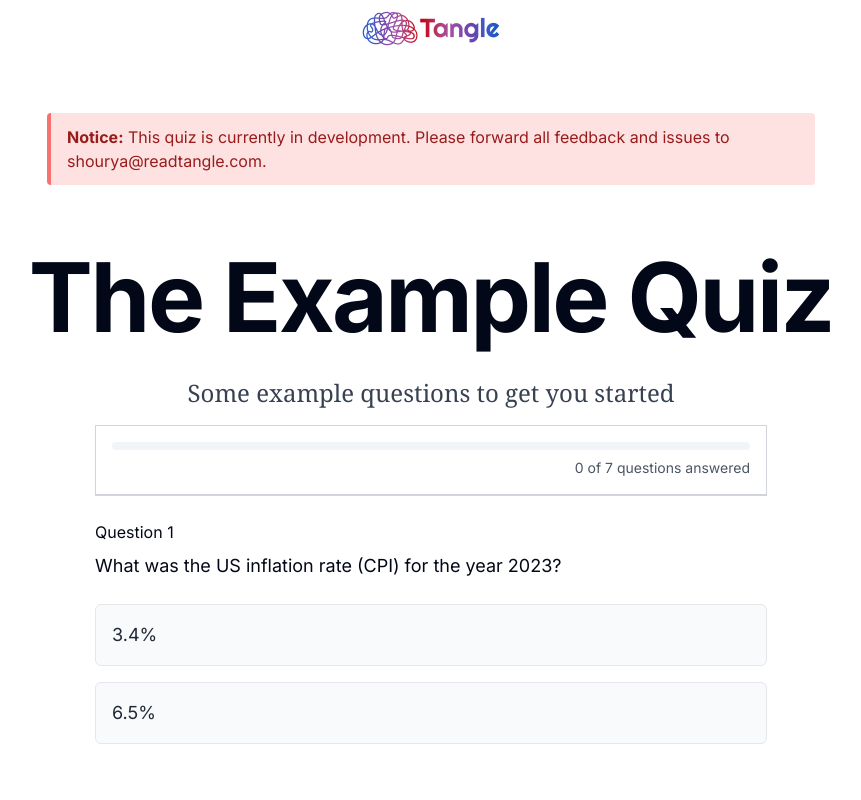
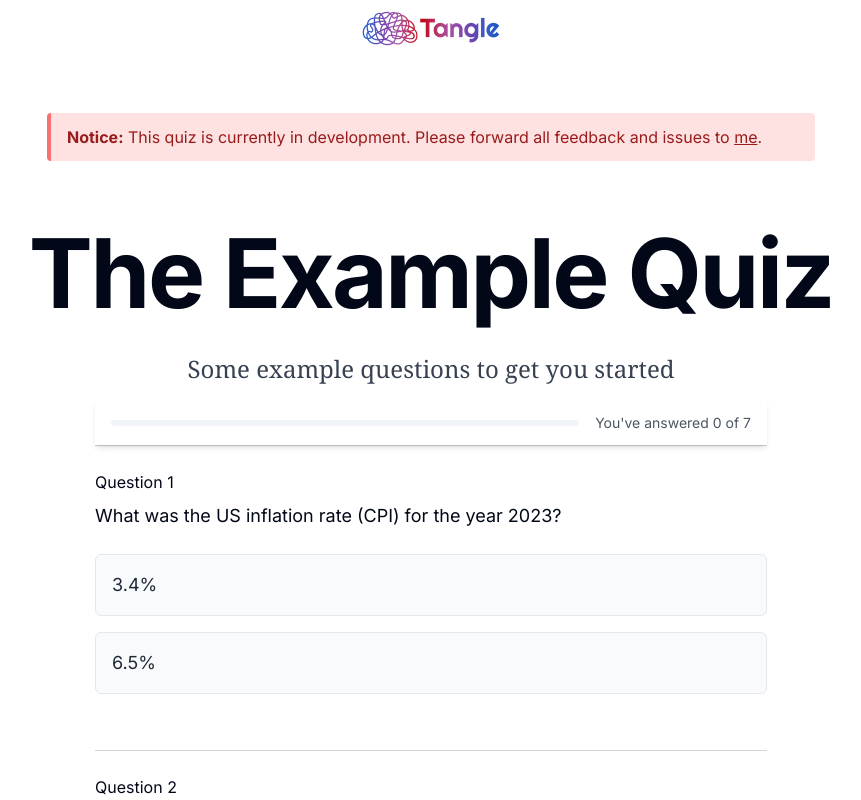
Before and after one commit to sjnaik02/tangle-quiz, a Next.js app: page /example in a window 1280 px wide. Shown: the top 800 px of the page, without its empty margins (209-1070 px from the left). Built offline with nearby package versions, Linux system fonts and the light colour scheme.

Commit message:
minor styling improvements

```diff
--- a/app/BetaCallout.js
+++ b/app/BetaCallout.js
@@ -3,14 +3,22 @@ import React from "react";
 const BetaCallout = () => {
   return (
     <div
-      className="bg-red-100 border-l-4 border-l-red-400 text-red-800 px-4 py-3 rounded relative max-w-3xl mx-auto mt-8"
+      className="relative mx-auto mt-8 w-full max-w-3xl rounded border-l-4 border-l-red-400 bg-red-100 px-4 py-3 text-base text-red-800"
       role="alert"
     >
       <strong className="font-bold">Notice:</strong>
       <span className="block sm:inline">
         {" "}
         This quiz is currently in development. Please forward all feedback and
-        issues to shourya@readtangle.com.
+        issues to{" "}
+        <a
+          href="mailto:shourya@readtangle.com"
+          target="_blank"
+          className="underline"
+        >
+          me
+        </a>
+        .
       </span>
     </div>
   );
--- a/app/ProgressBar.js
+++ b/app/ProgressBar.js
@@ -3,9 +3,13 @@ import React from "react";
 import { Progress } from "@/components/ui/progress";
 
 const ProgressBar = ({ answered, total }) => (
-  <div className="sticky top-0 bg-white p-4 z-10 border border-gray-300">
-    <Progress value={(answered / total) * 100} className="h-2" />
-    <p className="text-sm text-gray-600 mt-2 text-right">{`${answered} of ${total} questions answered`}</p>
+  <div className="sticky top-0 z-10 bg-white px-3 py-3 shadow-md sm:px-4">
+    <div className="flex items-center justify-between">
+      <div className="mr-4 w-full">
+        <Progress value={(answered / total) * 100} className="h-1.5" />
+      </div>
+      <p className="whitespace-nowrap text-xs text-gray-600 sm:text-sm">{`You've answered ${answered} of ${total}`}</p>
+    </div>
   </div>
 );
 
--- a/package.json
+++ b/package.json
@@ -23,6 +23,8 @@
   },
   "devDependencies": {
     "postcss": "^8",
+    "prettier": "^3.3.3",
+    "prettier-plugin-tailwindcss": "^0.6.6",
     "tailwindcss": "^3.4.1"
   }
 }
```
Also changed, not shown: 2 other files (tests, documents, lock files or other folders).
